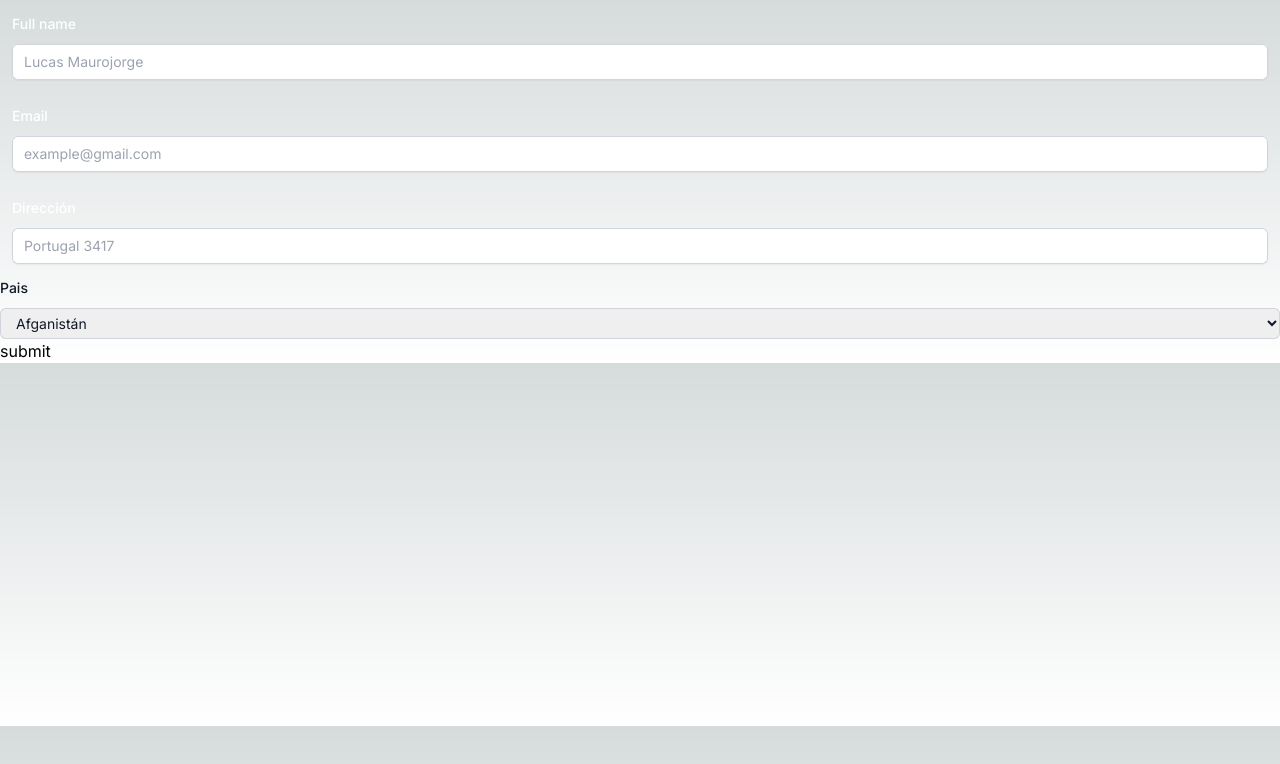
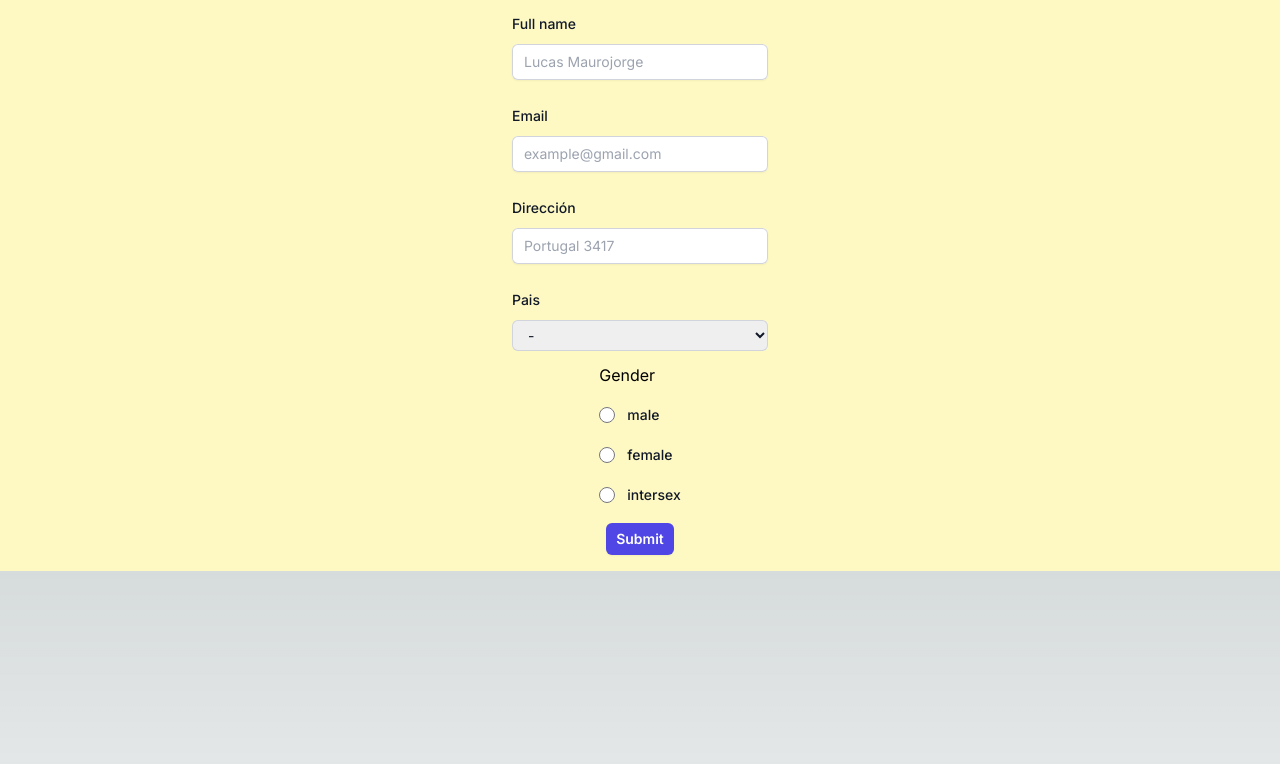
Before and after one commit to LucasMaurojorgee/Light-it-2, a Next.js app: page / in a window 1280 px wide. Shown: the top 764 px of the page. Built offline with nearby package versions, Linux system fonts and the light colour scheme.

Commit message:
radious input

```diff
--- a/src/components/Input.tsx
+++ b/src/components/Input.tsx
@@ -12,21 +12,23 @@ interface inputProps extends React.InputHTMLAttributes<HTMLInputElement> {
 const Input = React.forwardRef<HTMLInputElement, inputProps>(
   ({ label, placeholder, type, error, options, ...props }, ref) => {
     return (
-      <div className="p-3">
-        <label className="block text-sm font-medium leading-6 text-white">
+      <>
+        <div className='p-3 m-0'>
+          <label className='block text-sm font-medium leading-6 text-gray-900'>
             {label}
           </label>
-        <div className="mt-2">
+          <div className='mt-2'>
             <input
               type={type}
-            className="block w-full rounded-md border-0 py-1.5 text-gray-900 shadow-sm ring-1 ring-inset ring-gray-300 placeholder:text-gray-400 focus:ring-2 focus:ring-inset focus:ring-indigo-600 sm:text-sm sm:leading-6 p-3"
+              className='block w-64 rounded-md border-0 py-1.5 text-gray-900 shadow-sm ring-1 ring-inset ring-gray-300 placeholder:text-gray-400 focus:ring-2 focus:ring-inset focus:ring-indigo-600 sm:text-sm sm:leading-6 p-3'
               placeholder={placeholder}
               {...props}
               ref={ref}
             />
-          {error && <p>{error.message}</p>}
           </div>
         </div>
+        {error && <p className='text-red-600'>{error.message}</p>}
+      </>
     );
   }
 );
--- /dev/null
+++ b/src/components/Radious.tsx
@@ -0,0 +1,36 @@
+import React from "react";
+
+type checkBoxProps = {
+  label: string;
+  text: string;
+  error: any;
+  value: string;
+};
+
+export const Radious = React.forwardRef<HTMLInputElement, checkBoxProps>(
+  ({ label, error, text, value, ...props }, ref) => {
+    return (
+      <>
+        <div>
+          <fieldset className='mt-4'>
+            <div className='space-y-4'>
+              <div className='flex items-center'>
+                <input
+                  type='radio'
+                  className='h-4 w-4 border-gray-300 text-indigo-600 focus:ring-indigo-600'
+                  ref={ref}
+                  {...props}
+                  value={value}
+                />
+                <label className='ml-3 block text-sm font-medium leading-6 text-gray-900'>
+                  {label}
+                </label>
+              </div>
+            </div>
+          </fieldset>
+        </div>
+        {error && <p className='text-red-600'>{error.gender}</p>}
+      </>
+    );
+  }
+);
--- a/src/components/Select.tsx
+++ b/src/components/Select.tsx
@@ -7,30 +7,31 @@ interface inputProps extends React.InputHTMLAttributes<HTMLSelectElement> {
   name?: string;
   error?: any;
   options?: Array<string>;
+  width: string;
 }
 
 const Select = React.forwardRef<HTMLSelectElement, inputProps>(
-  ({ label, placeholder, type, error, options, ...props }, ref) => {
+  ({ label, placeholder, type, error, options, width, ...props }, ref) => {
     return (
-      <div>
-        <label
-          htmlFor="location"
-          className="block text-sm font-medium leading-6 text-gray-900"
-        >
+      <>
+        <div className='p-3'>
+          <label className='block text-sm font-medium leading-6 text-gray-900'>
             {label}
           </label>
           <select
-          className="mt-2 block w-full rounded-md border-0 py-1.5 pl-3 pr-10 text-gray-900 ring-1 ring-inset ring-gray-300 focus:ring-2 focus:ring-indigo-600 sm:text-sm sm:leading-6"
+            className={`mt-2 block w-${width} rounded-md border-0 py-1.5 pl-3 pr-10 text-gray-900 ring-1 ring-inset ring-gray-300 focus:ring-2 focus:ring-indigo-600 sm:text-sm sm:leading-6`}
             placeholder={placeholder}
             {...props}
             ref={ref}
           >
+            <option value=''>-</option>
             {options?.map((e) => (
               <option value={e}>{e}</option>
             ))}
           </select>
-        {error && <p>{error.message}</p>}
         </div>
+        {error && <p className='text-red-600'>{error.message}</p>}
+      </>
     );
   }
 );
--- a/src/components/UserForm.tsx
+++ b/src/components/UserForm.tsx
@@ -1,11 +1,12 @@
 "use client";
 
 import React from "react";
-import { useForm, SubmitHandler, Controller } from "react-hook-form";
+import { useForm, SubmitHandler } from "react-hook-form";
 import * as z from "zod";
 import { zodResolver } from "@hookform/resolvers/zod";
 import Input from "./Input";
 import Select from "./Select";
+import { Radious } from "./Radious";
 
 const paises = [
   "Afganistán",
@@ -205,24 +206,27 @@ const paises = [
   "Zimbabue",
 ];
 
+const gender = ["male", "female", "intersex"];
+
 type formData = {
   name: string;
   direccion: string;
   email: string;
   pais: string;
+  gender: string;
 };
 
 const UserSchema: z.ZodType<formData> = z.object({
   name: z.string().min(2).nonempty(),
   direccion: z.string().min(2).nonempty(),
   email: z.string().email().nonempty(),
-  pais: z.string().nonempty(),
+  pais: z.string().nonempty("You have to select a country"),
+  gender: z.string().nonempty(),
 });
 
 const UserForm = () => {
   const {
     register,
-    control,
     handleSubmit,
     formState: { errors },
   } = useForm<z.infer<typeof UserSchema>>({
@@ -234,40 +238,64 @@ const UserForm = () => {
   ) => console.log("IT WORKED", data);
 
   return (
-    <form onSubmit={handleSubmit(onSubmit, console.log)}>
+    <div>
+      <form
+        onSubmit={handleSubmit(onSubmit, console.log)}
+        className='flex flex-col items-center bg-yellow-100'
+      >
         <Input
-        label="Full name"
-        type="text"
-        placeholder="Lucas Maurojorge"
+          label='Full name'
+          type='text'
+          placeholder='Lucas Maurojorge'
           {...register("name")}
           error={errors.name}
         />
 
         <Input
-        label=" Email"
-        type="email"
-        placeholder="example@gmail.com"
+          label=' Email'
+          type='email'
+          placeholder='example@gmail.com'
           {...register("email")}
           error={errors.email}
         />
 
         <Input
-        label="Dirección"
-        type="text"
-        placeholder="Portugal 3417"
+          label='Dirección'
+          type='text'
+          placeholder='Portugal 3417'
           {...register("direccion")}
           error={errors.direccion}
         />
 
         <Select
           {...register("pais")}
-        label="Pais"
+          label='Pais'
           error={errors.pais}
           options={paises}
+          width='64'
         />
 
-      <button type="submit">submit</button>
+        <div className='flex flex-col items'>
+          <p className='text-black'>Gender</p>
+          {gender.map((e) => (
+            <Radious
+              label={e}
+              value={e}
+              {...register("gender")}
+              text='What was the sex you were assigned at birth'
+              error={errors.gender}
+            />
+          ))}
+        </div>
+
+        <button
+          type='submit'
+          className='inline-flex items-center gap-x-1.5 rounded-md bg-indigo-600 px-2.5 py-1.5 text-sm font-semibold text-white shadow-sm hover:bg-indigo-500 focus-visible:outline focus-visible:outline-2 focus-visible:outline-offset-2 focus-visible:outline-indigo-600 m-4'
+        >
+          Submit
+        </button>
       </form>
+    </div>
   );
 };
 
```
Lines whose indentation alone changed are shown as unchanged.
